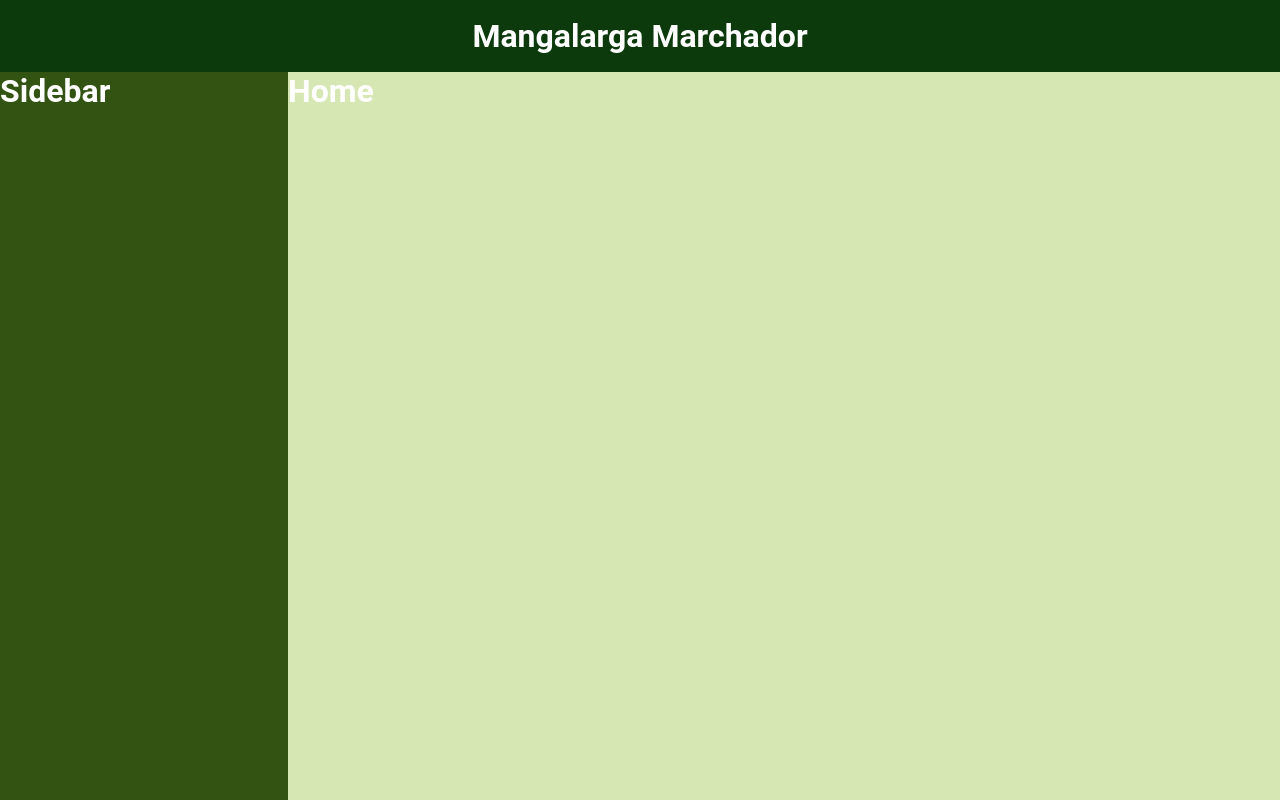
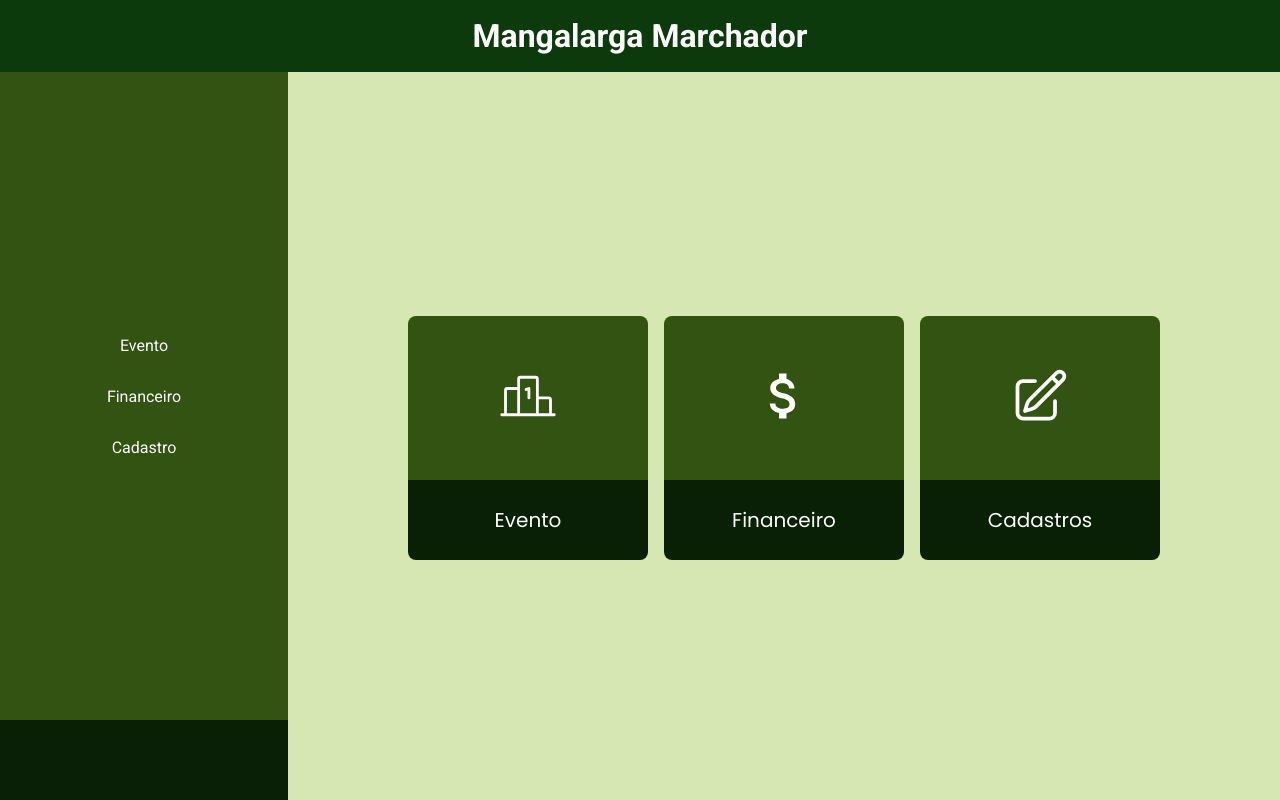
Before and after one commit to iCaioReis/MM-Systen-FrontEnd, a React (Vite) app: page / in a window 1280 px wide. Built offline with nearby package versions, Linux system fonts and the light colour scheme.

Commit message:
Created MenuButton Component

```diff
--- a/index.html
+++ b/index.html
@@ -4,6 +4,11 @@
     <meta charset="UTF-8" />
     <meta name="viewport" content="width=device-width, initial-scale=1.0" />
     <title>MM System</title>
+
+    <link rel="preconnect" href="https://fonts.googleapis.com">
+    <link rel="preconnect" href="https://fonts.gstatic.com" crossorigin>
+    <link href="https://fonts.googleapis.com/css2?family=Poppins:wght@400;500;700&family=Roboto:wght@400;700&display=swap" rel="stylesheet">
+
   </head>
   <body>
     <div id="root"></div>
--- /dev/null
+++ b/src/components/MenuButton/index.jsx
@@ -0,0 +1,15 @@
+import { Container } from './styles';
+
+export function MenuButton({icon: Icon, title, ...rest }){
+    return(
+        <Container {...rest} >
+            {Icon}
+
+            <div className='title'>
+                <span className='poppins_200_medium'>
+                    {title}
+                </span>
+            </div>
+        </Container>
+    )
+}
--- /dev/null
+++ b/src/components/MenuButton/styles.js
@@ -0,0 +1,33 @@
+import { Link } from "react-router-dom";
+import styled from "styled-components";
+
+export const Container = styled(Link)`
+    width: 15rem;
+    height: 15rem;
+
+    text-align: center;
+
+    border-radius: 8px;
+    border-style: none;
+    background-color: ${({ theme }) => theme.COLORS.THEME_600};
+
+    > svg {
+        height: 10rem;
+
+        color: ${({ theme }) => theme.COLORS.LIGHT_100};
+    }
+
+    > .title {
+        height: 5rem;
+
+        border-radius: 0 0 8px 8px;
+
+        display: flex;
+        align-items: center;
+        justify-content: center;
+
+        color: ${({ theme }) => theme.COLORS.LIGHT_100};
+
+        background-color: ${({ theme }) => theme.COLORS.THEME_900};
+    }
+`;
--- a/src/components/Sidebar/index.jsx
+++ b/src/components/Sidebar/index.jsx
@@ -1,13 +1,18 @@
 import { Link } from 'react-router-dom';
 
-import { Container } from './styles';
+import { Container, UserSection } from './styles';
 
 export function Sidebar(){
     return(
         <Container>
-            <h1>
-                Sidebar
-            </h1>
+            <nav>
+                <Link to={"/evento"}>Evento</Link>
+                <Link to={"/financeiro"}>Financeiro</Link>
+                <Link to={"/cadastro"}>Cadastro</Link>
+            </nav>
+            <UserSection>
+
+            </UserSection>
         </Container>
     )
 
--- a/src/components/Sidebar/styles.js
+++ b/src/components/Sidebar/styles.js
@@ -3,8 +3,26 @@ import styled from "styled-components";
 export const Container = styled.div`
     width: 18rem;
     background-color: ${({ theme }) => theme.COLORS.THEME_600};
+
+    display: grid;
+    grid-template-rows: 1fr auto;
+
+    > nav {
+        display: flex;
+        flex-direction: column;
+        align-items: center;
+        justify-content: center;
+        gap: 2rem;
+
+        a {
+            color: #ffffff;
+        }
+    }
 `;
 
 export const UserSection = styled.div`
-    background-color: ${({ theme }) => theme.COLORS.THEME_700};
+
+    width: 100%;
+    height: 5rem;
+    background-color: ${({ theme }) => theme.COLORS.THEME_900};
 `;
--- a/src/pages/Home/index.jsx
+++ b/src/pages/Home/index.jsx
@@ -1,9 +1,17 @@
+import { PiRankingLight } from "react-icons/pi";
+import { HiOutlinePencilSquare } from "react-icons/hi2";
+import { MdOutlineAttachMoney } from "react-icons/md";
+
+import { MenuButton } from '../../components/MenuButton';
+
 import { Container } from './styles';
 
 export function Home(){
     return(
         <Container>
-            <h1>Home</h1>
+            <MenuButton title={"Evento"} to={"/financeiro"} icon={<PiRankingLight size={60}/>}/>
+            <MenuButton title={"Financeiro"} to={"/financeiro"} icon={<MdOutlineAttachMoney size={60}/>}/>
+            <MenuButton title={"Cadastros"} to={"/financeiro"}  icon={<HiOutlinePencilSquare size={60}/>}/>
         </Container>
     )
 }
--- a/src/pages/Home/styles.js
+++ b/src/pages/Home/styles.js
@@ -1,4 +1,8 @@
 import styled from "styled-components";
 
 export const Container = styled.div`
+    display: flex;
+    align-items: center;
+    justify-content: center;
+    gap: 1rem;
 `;
--- a/src/styles/global.js
+++ b/src/styles/global.js
@@ -44,4 +44,99 @@ export default createGlobalStyle`
   button:hover, a:hover {
     filter: brightness(0.7);
   }
+
+  .poppins_100_medium{
+        font-family: 'poppins', serif;
+        font-weight: 400;
+        font-size: .875rem;
+        line-height: 170%;
+    }
+    .poppins_200_medium{
+        font-family: 'poppins', serif;
+        font-weight: 400;
+        font-size: 1.25rem;
+        line-height: 160%;
+    }
+    .poppins_400_medium{
+        font-family: 'poppins', serif;
+        font-weight: 500;
+        font-size: 2rem;
+        line-height: 140%;
+    }
+    .poppins_500_medium{
+        font-family: 'poppins', serif;
+        font-weight: 400;
+        font-size: 2.5rem;
+        line-height: 140%;
+    }
+    .poppins_300_regular{
+        font-family: 'poppins', serif;
+        font-weight: 400;
+        font-size: 1.5rem;
+        line-height: 140%;
+    }
+    .poppins_300_bold{
+        font-family: 'poppins', serif;
+        font-weight: 700;
+        font-size: 1.5rem;
+        line-height: 140%;
+    }
+    .roboto_smallest_regular{
+        font-family: 'Roboto', serif;
+        font-weight: 400;
+        font-size: .75rem;
+        line-height: 160%;
+    }
+    .roboto_smaller_regular{
+        font-family: 'Roboto', serif;
+        font-weight: 400;
+        font-size: .875rem;
+        line-height: 160%;
+    }
+    .roboto_smaller_regular{
+        font-family: 'Roboto', serif;
+        font-weight: 400;
+        font-size: .875rem;
+        line-height: 160%;
+    }
+    .roboto_smaller_bold{
+        font-family: 'Roboto', serif;
+        font-weight: 700;
+        font-size: .875rem;
+        line-height: 160%;
+    }
+    .roboto_small_spaced{
+        font-family: 'Roboto', serif;
+        font-weight: 400;
+        font-size: 1rem;
+        line-height: 160%;
+    }
+    .roboto_small_regular{
+        font-family: 'Roboto', serif;
+        font-weight: 400;
+        font-size: 1rem;
+        line-height: 100%;
+    }
+    .roboto_big_bold{
+        font-family: 'Roboto', serif;
+        font-weight: 700;
+        font-size: 1.25rem;
+        line-height: 160%;
+    }
+    .roboto_bigger_bold{
+        font-family: 'Roboto', serif;
+        font-weight: 700;
+        font-size: 1.5rem;
+    }
+    .roboto_biggest_regular{
+        font-family: 'Roboto', serif;
+        font-weight: 700;
+        font-size: 2rem;
+        line-height: 160%;
+    }
+    .roboto_giant_bold{
+        font-family: 'Roboto', serif;
+        font-weight: 700;
+        font-size: 2.625rem;
+    }
 `;
```
